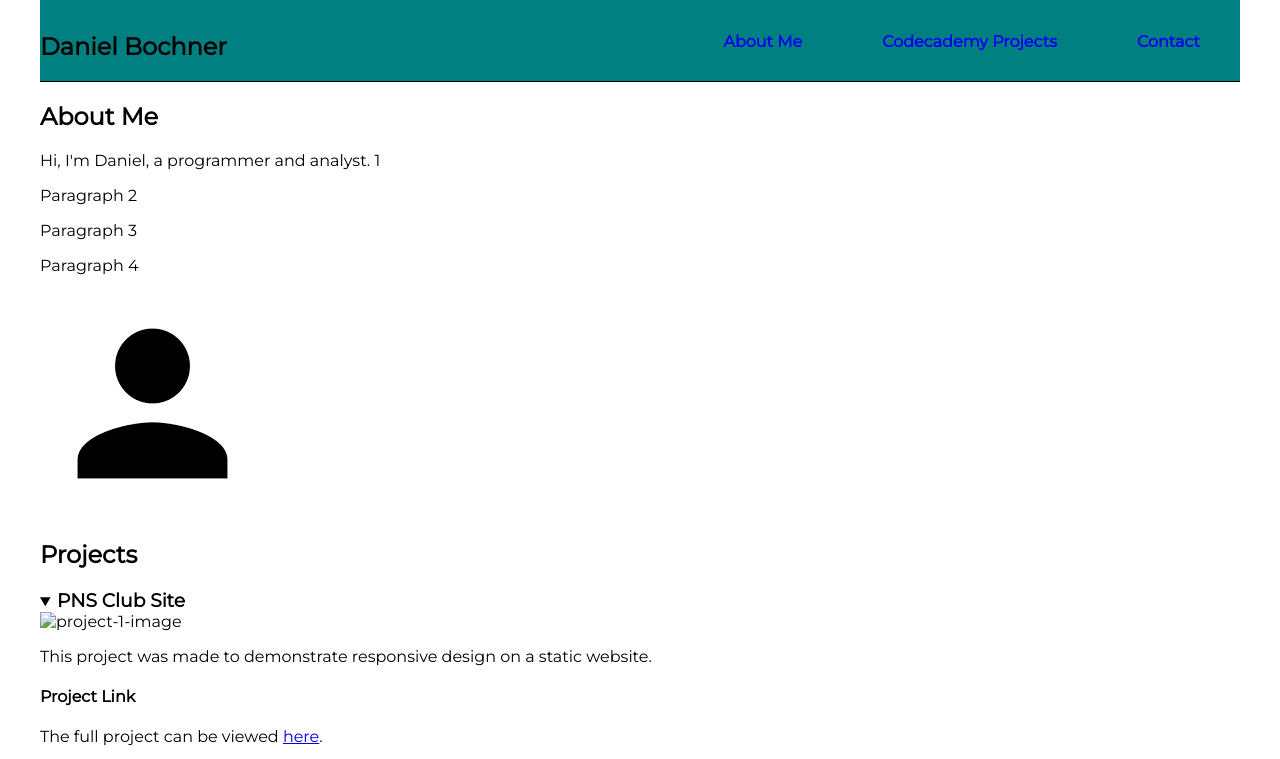
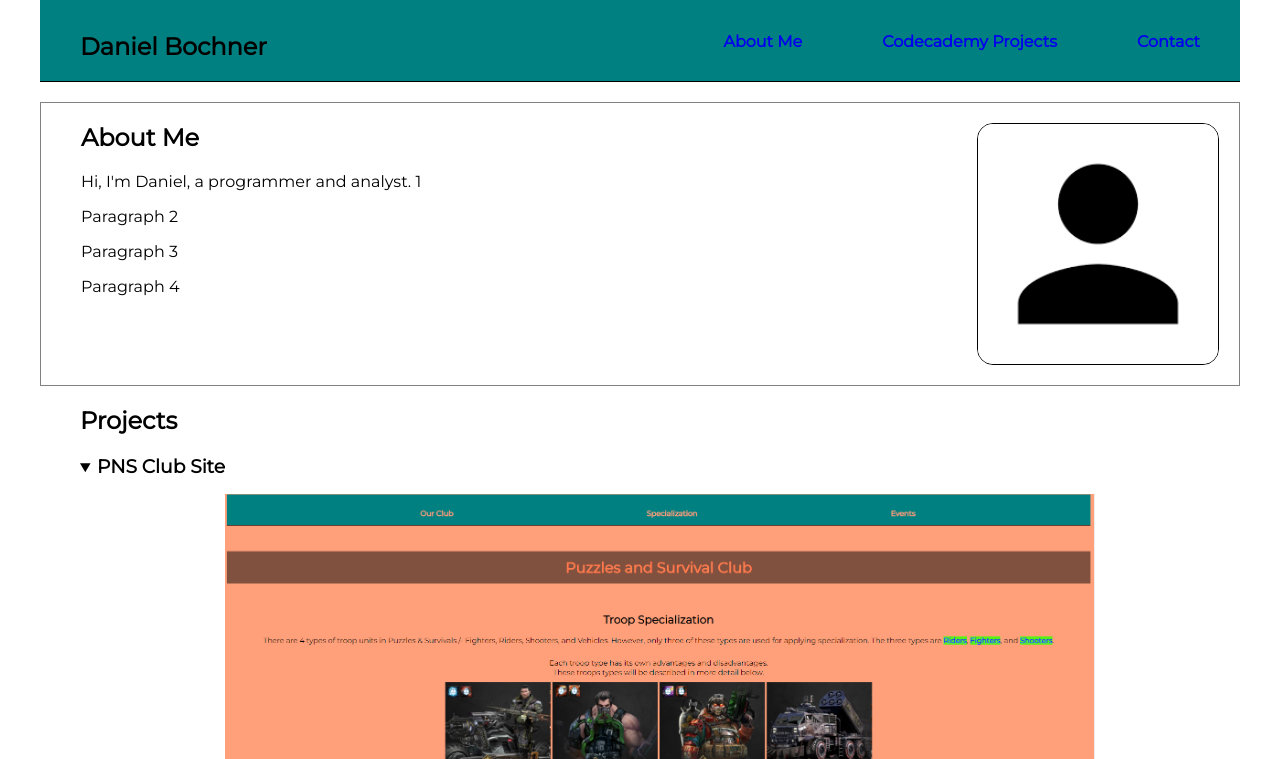
Before and after one commit to dbochner12/personal_Portfolio, a plain HTML site: page index.html in a window 1280 px wide. Both pictures are taken after a click on the heading "PNS Club Site". Shown: the top 759 px of the page. Drawn offline with Linux system fonts and the light colour scheme.

Commit message:
about me and project section css

```diff
--- a/index.html
+++ b/index.html
@@ -30,7 +30,7 @@
                     <p>Paragraph 3</p>
                     <p>Paragraph 4</p>
                 </div>
-                <img src="./images/man-icon.png" alt="A photo of me" class="potrait">
+                <img src="./images/man-icon.png" alt="A photo of me" class="potrait" id="self-image">
             </div>
         </section>
 
@@ -40,33 +40,33 @@
                 <summary class="project-title">
                     <h3>PNS Club Site</h3>
                 </summary>
-                <div class="project-content hidden" id="project-1">
-                    <img src="" alt="project-1-image" class="project-image" id="project-1-image">
+                <div class="project-content hidden center" id="project-1">
+                    <img src="./images/PNS-Club-Site.PNG" alt="project-1-image" class="project-image" id="project-1-image">
                     <P class="project-description">This project was made to demonstrate responsive design on a static website.</p>
                     <h4>Project Link</h4>
-                    <p>The full project can be viewed <span class="pLink"><a rel="noopener" href="https://dbochner12.github.io/PNS-Club-Site/" target="_blank" title="Go to PNS Club Site Project.">here</a></span>.</p>
+                    <p class="link-text">The full project can be viewed <span class="pLink"><a rel="noopener" href="https://dbochner12.github.io/PNS-Club-Site/" target="_blank" title="Go to PNS Club Site Project.">here</a></span>.</p>
                 </div>
             </details>
             <details class="project">
                 <summary class="project-title">
                     <h3>Project 2</h3>
                 </summary>
-                <div class="project-content hidden" id="project-2">
+                <div class="project-content hidden center" id="project-2">
                     <img src="" alt="project-2-image" class="project-image" id="project-2-image">
                     <P class="project-description">This project displays the use of ..</p>
                     <h4>Project Link</h4>
-                    <p>The full project can be viewed <span class="pLink"><a rel="noopener" href="https://github.com/" target="_blank" title="Go to project 2.">here</a></span>.</p>
+                    <p class="link-text">The full project can be viewed <span class="pLink"><a rel="noopener" href="https://github.com/" target="_blank" title="Go to project 2.">here</a></span>.</p>
                 </div>
             </details>
             <details class="project">
                 <summary class="project-title">
                     <h3>Project 3</h3>
                 </summary>
-                <div class="project-content hidden" id="project-3">
+                <div class="project-content hidden center" id="project-3">
                     <img src="" alt="project-3-image" class="project-image" id="project-3-image">
                     <P class="project-description">This project displays the use of ..</p>
                     <h4>Project Link</h4>
-                    <p>The full project can be viewed <span class="pLink"><a rel="noopener" href="https://github.com/" target="_blank" title="Go to project 3.">here</a></span>.</p>
+                    <p class="link-text">The full project can be viewed <span class="pLink"><a rel="noopener" href="https://github.com/" target="_blank" title="Go to project 3.">here</a></span>.</p>
                 </div>
             </details>
         </section>
--- a/styles.css
+++ b/styles.css
@@ -8,11 +8,31 @@ html {
     font-family: Montserrat, sans-serif;
 }
 
+:root {
+    --spacing-1: 1rem;
+    --spacing-2: 2.5rem;
+
+    --margin-size-1: 1.25rem;
+
+    --spacing-small-1: 0.625rem;
+}
+
 body {
     max-width: 75rem;
     margin: 0 auto;
 }
 
+main {
+    color: black;
+}
+
+section {
+    margin-top: var(--margin-size-1);
+}
+
+.center {
+    text-align: center;
+}
 
 /* Header */
 header {
@@ -27,6 +47,7 @@ nav {
 }
 
 h2#logo {
+    padding-left: var(--spacing-2);
     margin-top: 1rem;
     min-width: min-content;
 }
@@ -59,19 +80,54 @@ header a:visited {
 
 /* About Me Section */
 
+.About-Me-content {
+    display: flex;
+    justify-content: space-between;
+    border: 1px solid grey;
+}
 
+.About-Me-text {
+    padding-left: var(--spacing-2);
+}
 
+#self-image {
+    width: 15rem;
+    border: solid 1px black;
+    border-radius: 1rem;
+    margin: var(--margin-size-1);
+
+}
 
 /* Projects Section */
+
+#codecademyProjects {
+    padding-left: var(--spacing-2);
+}
 
 .project-title h3 {
     display: inline;
 }
 
+.project-image {
+    margin: 1rem;
+    max-width: 75%;
+    margin-bottom: .25rem;
+}
 
+.project-description {
+    margin: 0 auto;
+    font-style: italic;
+}
 
+.project-content h4 {
+    margin: --spacing-small-1 auto;
+    margin-bottom: 0;
+    text-decoration: underline;
+}
 
-
+.link-text {
+    margin: 0;
+}
 
 /* Footer */
 
```
Also changed, not shown: images/PNS-Club-Site.PNG (added).
